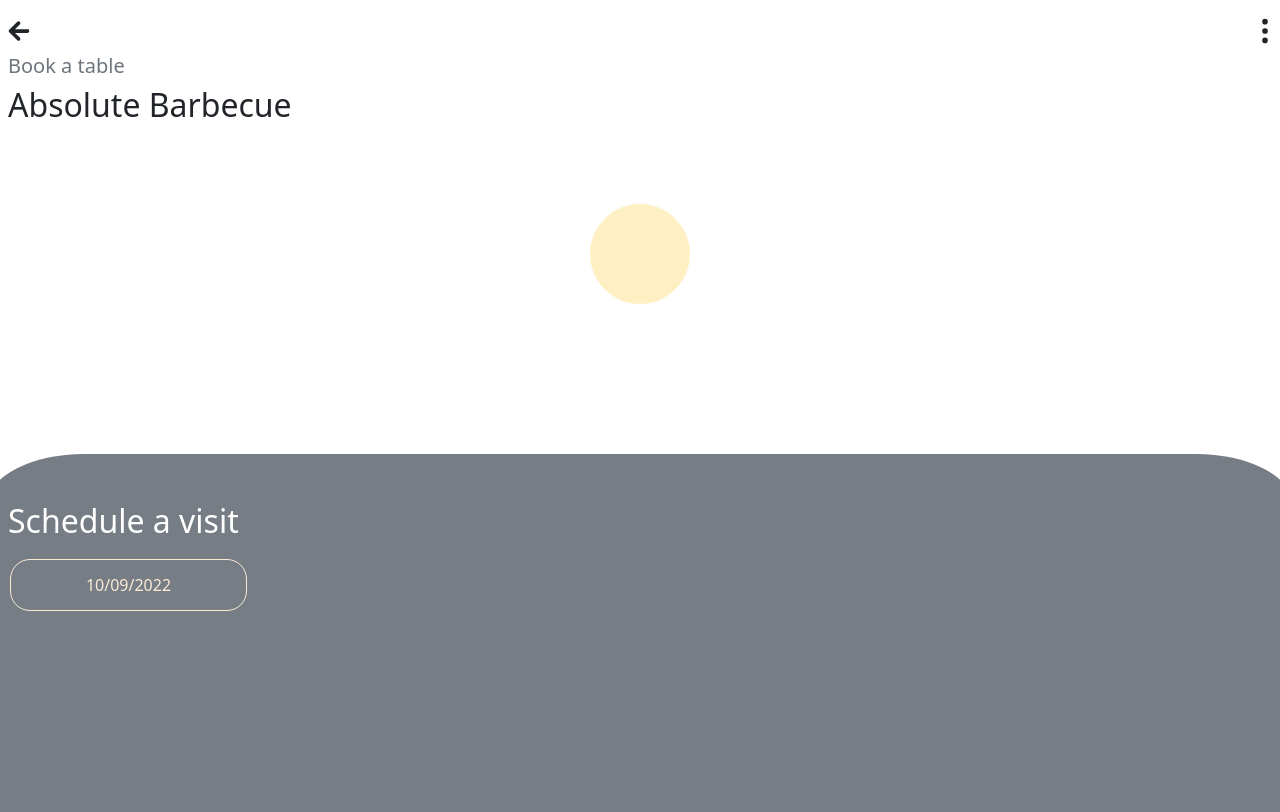
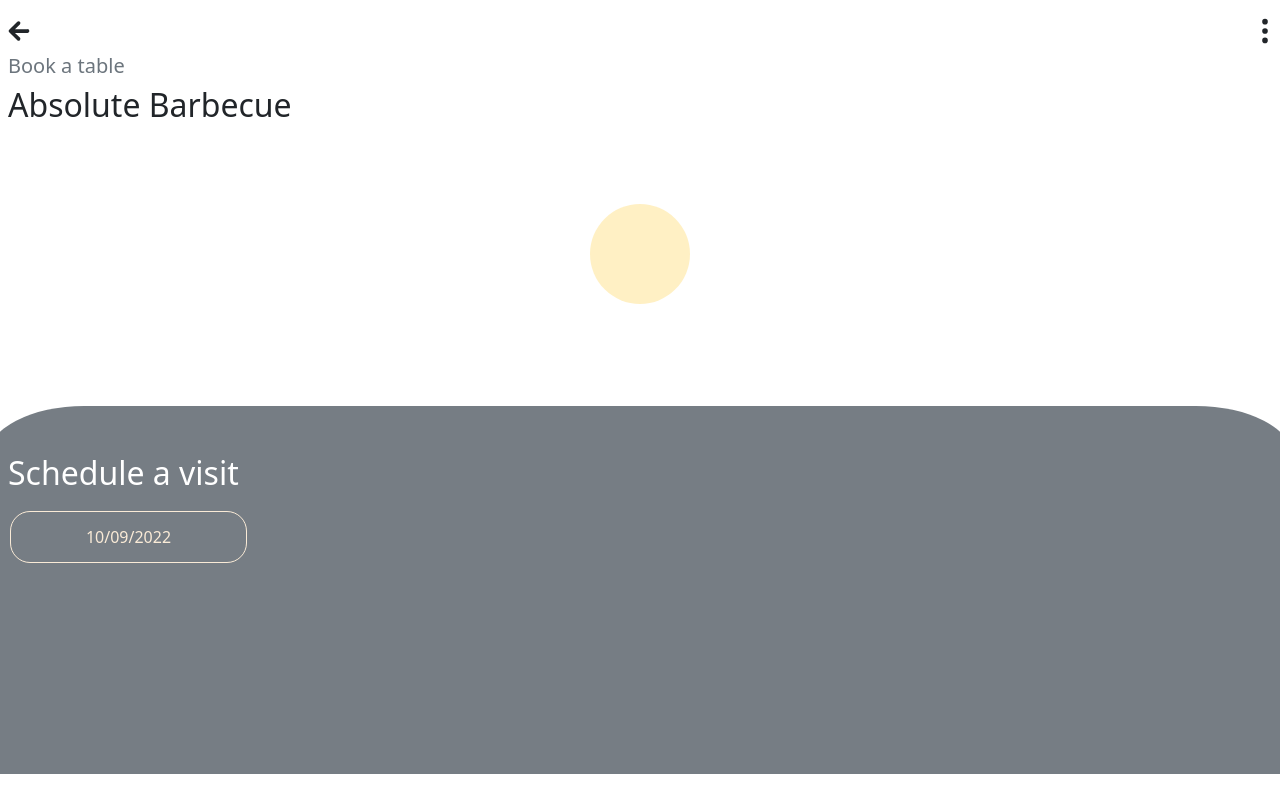
Before and after one commit to vardhanreddy27/tablebooking, a React (Create React App) app: page / in a window 1280 px wide. Shown: the top 812 px of the page. Built offline with nearby package versions, Linux system fonts and the light colour scheme; the HTML template or start-up script is replaced by a standard one.

Commit message:
esadssskppaalll

```diff
--- a/src/index.css
+++ b/src/index.css
@@ -13,7 +13,7 @@
     background-color: #767d84;
     height: 23rem;
     border-top-left-radius: 6rem 50px;
-    margin-top: 9rem!important;
+    margin-top: 6rem!important;
 
     border-top-right-radius: 6rem 50px;}
 .pts{
```
